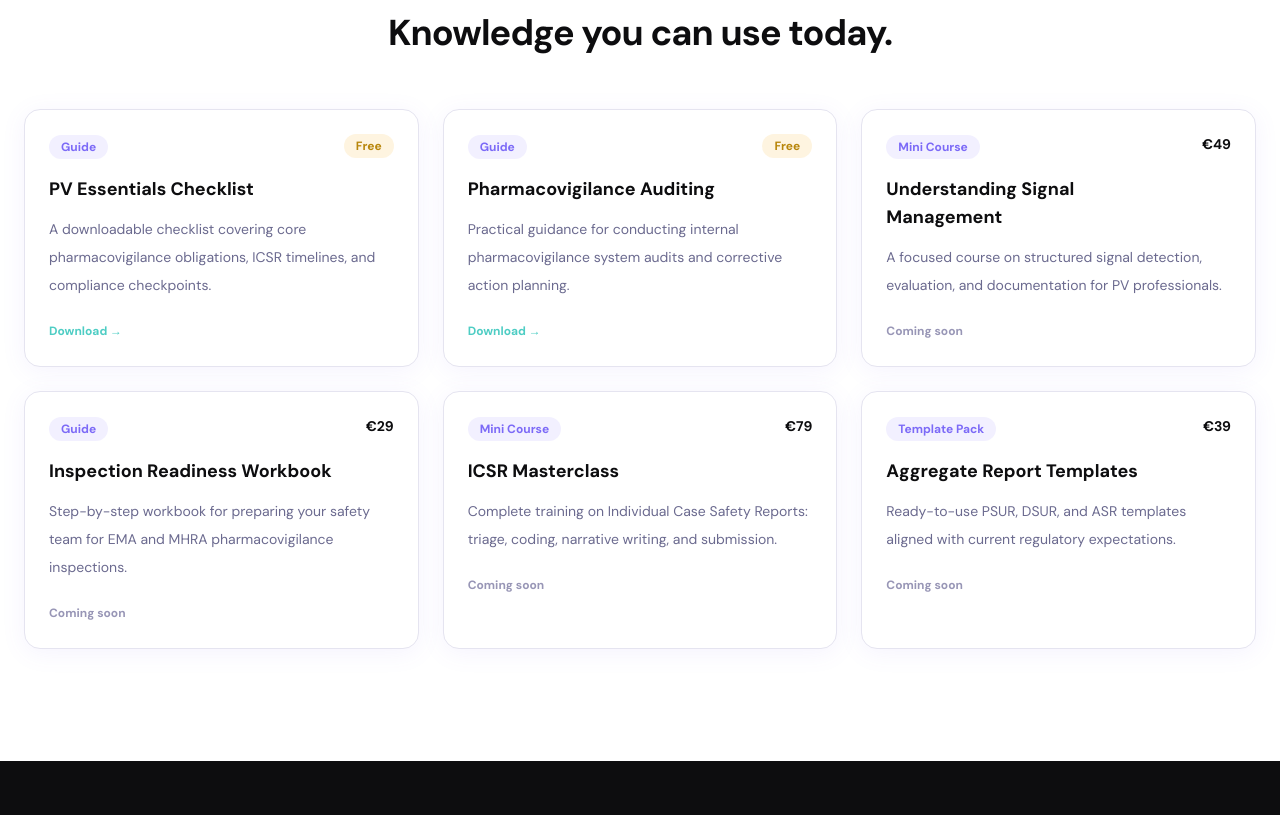
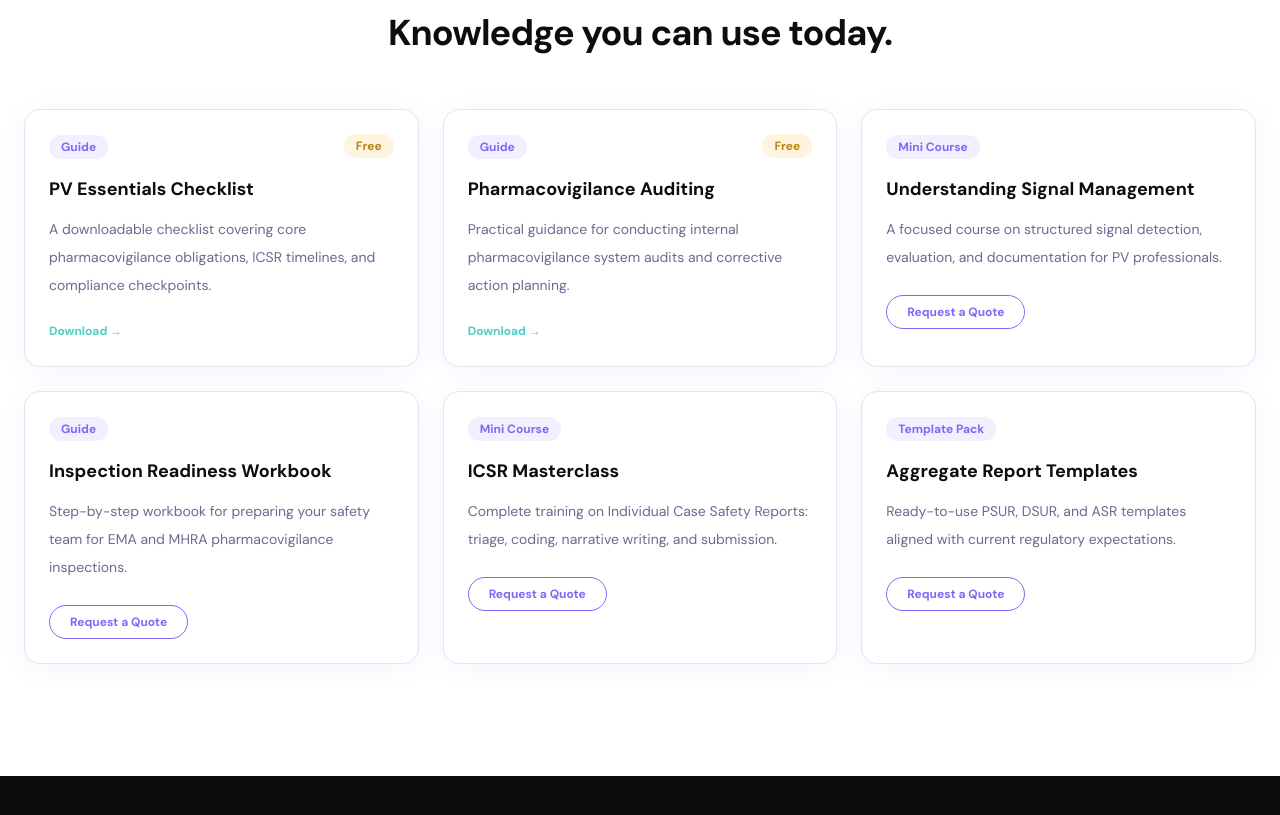
Before and after one commit to albanamarkaj-commits/qualivio, a Next.js app: page /resources in a window 1280 px wide. Shown: the part 683-1498 px from the top of the page. Built offline with nearby package versions, Linux system fonts and the light colour scheme.

Commit message:
feat(resources): hide prices and replace paid CTA with Request a Quote button

```diff
--- a/src/components/ResourceCard.tsx
+++ b/src/components/ResourceCard.tsx
@@ -1,13 +1,11 @@
+import Link from "next/link";
 import { Card } from "./Card";
 import { ResourceDownloadCTA } from "./ResourceDownloadCTA";
 import type { Resource } from "@/data/resources";
 
 export function ResourceCard({ resource }: { resource: Resource }) {
   const isFree = resource.price === "Free";
-  // A resource is purchasable when it has both a file to deliver and a configured price.
   const hasFile = !!resource.file;
-  const hasCheckout = !!resource.priceCents && !!resource.currency;
-  const canActivateCTA = hasFile && (isFree || hasCheckout);
 
   return (
     <Card>
@@ -23,29 +21,28 @@ export function ResourceCard({ resource }: { resource: Resource }) {
             {resource.title}
           </h3>
         </div>
-        {isFree ? (
+        {isFree && (
           <span className="shrink-0 rounded-full bg-[#F7B731]/15 px-3 py-1 text-xs font-semibold text-[#B8860B]">
             Free
-          </span>
-        ) : (
-          <span className="shrink-0 text-sm font-semibold text-[#0D0D0F]">
-            {resource.price}
           </span>
         )}
       </div>
       <p className="mt-3 text-sm leading-7 text-[#6B6A8F]">{resource.description}</p>
-      {canActivateCTA && resource.file ? (
+      {isFree && hasFile && resource.file ? (
         <ResourceDownloadCTA
           resourceId={resource.id}
           title={resource.title}
           price={resource.price}
           file={resource.file}
         />
-      ) : (
-        <span className="mt-6 inline-block text-xs font-semibold text-[#9896B6]">
-          Coming soon
-        </span>
-      )}
+      ) : !isFree ? (
+        <Link
+          href="/contact"
+          className="mt-6 inline-flex rounded-full border border-[#7C6AF7] px-5 py-2 text-xs font-semibold text-[#7C6AF7] transition-all hover:bg-[#7C6AF7] hover:text-white"
+        >
+          Request a Quote
+        </Link>
+      ) : null}
     </Card>
   );
 }
```
